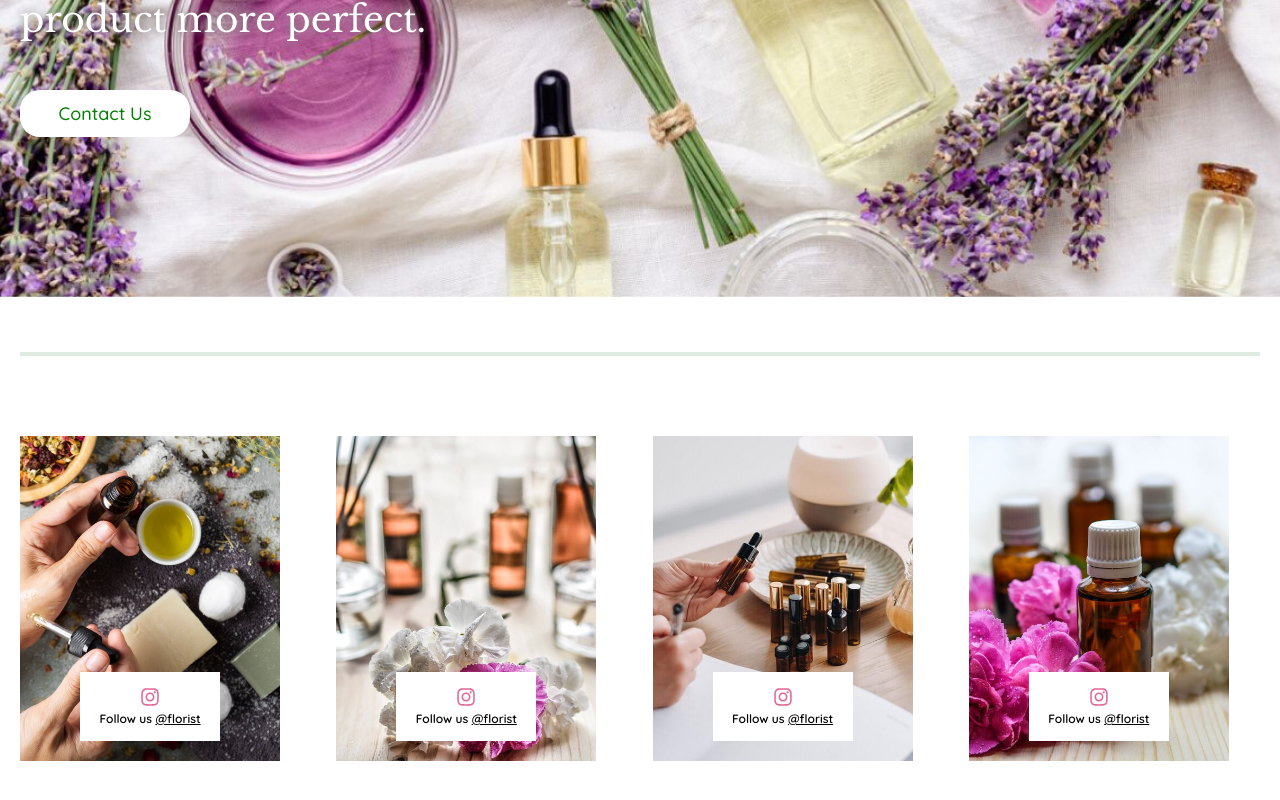
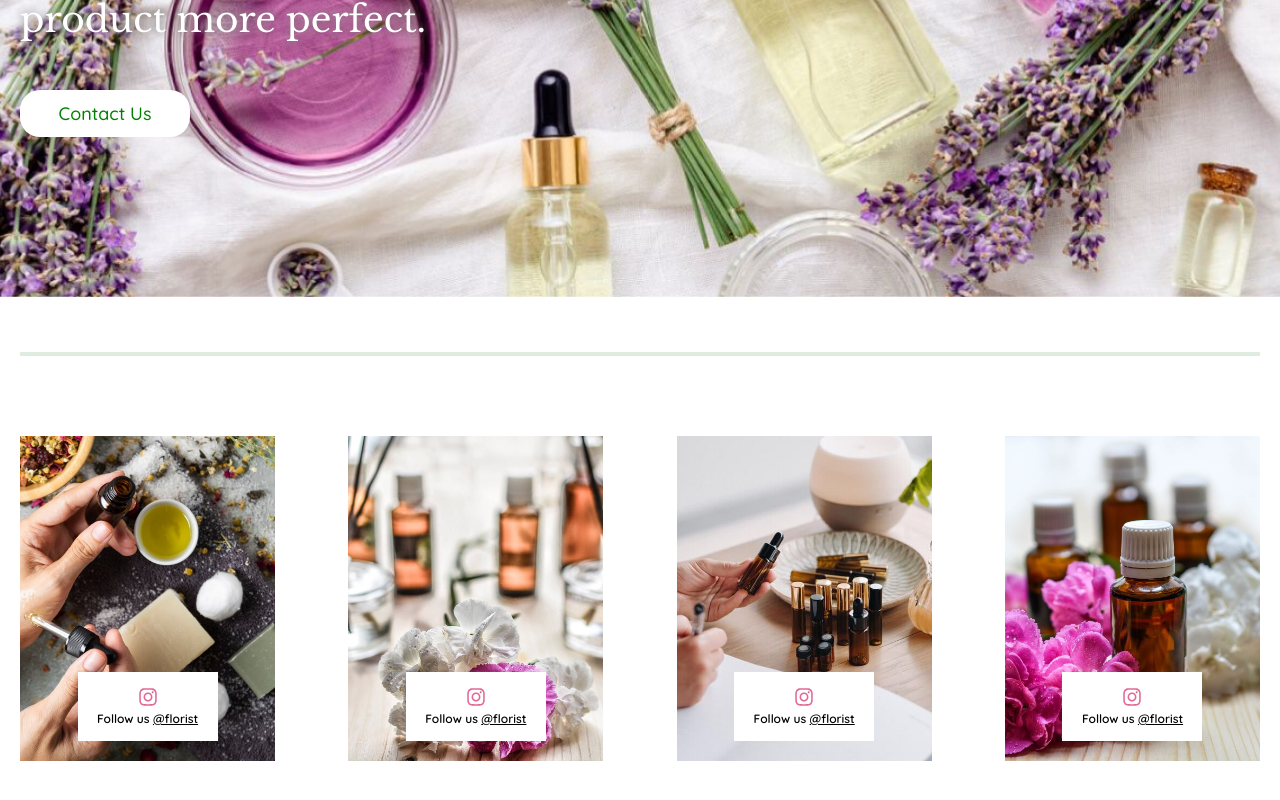
Before and after one commit to mzayniddin/world-aroma, a React (Vite) app: page / in a window 1280 px wide. Shown: the part 3068-3868 px from the top of the page. Built offline with nearby package versions, Linux system fonts and the light colour scheme.

Commit message:
fixed bug of responsibility

```diff
--- a/src/components/ads-insta/AdsInsta.scss
+++ b/src/components/ads-insta/AdsInsta.scss
@@ -8,9 +8,10 @@
 
     &__imgs-list {
         display: grid;
-        grid-template-columns: repeat(4, 1fr);
-        justify-content: center;
-        gap: 30px 25px;
+        grid-template-columns: repeat(4, 255px);
+        flex-wrap: wrap;
+        justify-content: space-between;
+        gap: 30px 5px;
     }
 
     &__imgs-list-item {
@@ -63,6 +64,7 @@
     .ads-insta {
         &__imgs-list {
             grid-template-columns: repeat(2, 1fr);
+            column-gap: 20px;
         }
 
         &__imgs-list-item {
```
